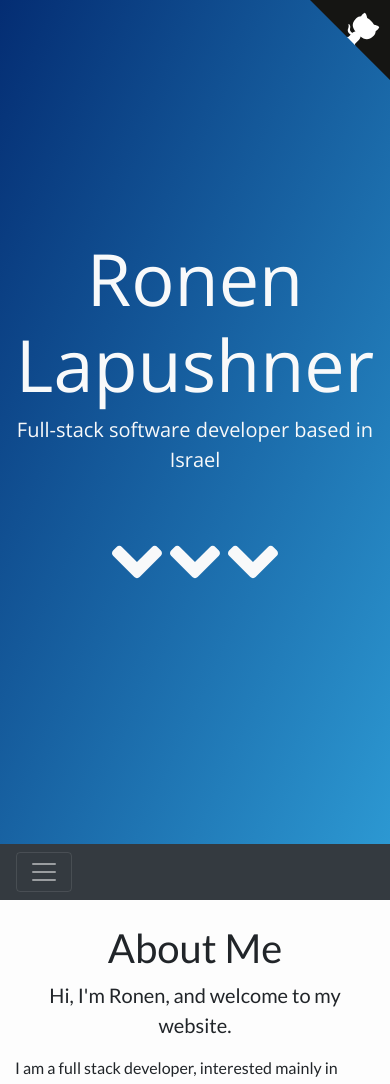
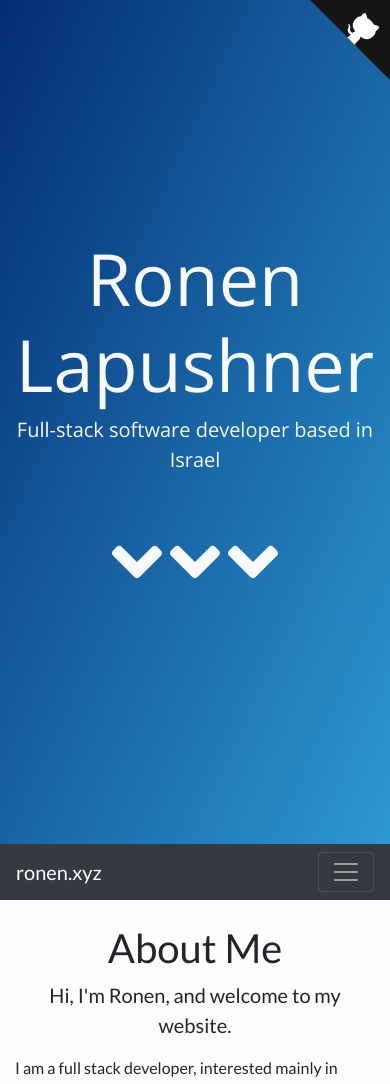
Before and after one commit to ronen25/ronen.xyz, a Vue app in the folder website/: page / in a window 390 px wide. Shown: the top 1084 px of the page. Built offline with nearby package versions, Linux system fonts and the light colour scheme; no server answers.

Commit message:
Show navbar brand when on Mobile

```diff
--- a/website/src/components/Header.vue
+++ b/website/src/components/Header.vue
@@ -18,6 +18,8 @@
 
     <!-- WEBPAGE NAVIGATION BAR -->
     <b-navbar id="navigation_bar" type="dark" variant="dark" toggleable="lg">
+      <b-navbar-brand class="d-sm-inline d-md-none d-lg-none d-xl-none" href="#navigation_bar">ronen.xyz</b-navbar-brand>
+
       <b-navbar-toggle target="nav-collapse"></b-navbar-toggle>
 
       <b-collapse id="nav-collapse" is-nav>
--- a/website/src/main.js
+++ b/website/src/main.js
@@ -36,7 +36,8 @@ import {
   BCardText,
   BCardImgLazy,
   BModal,
-  VBModal
+  VBModal,
+  BNavbarBrand
 } from 'bootstrap-vue'
 
 // UI Components
@@ -45,6 +46,7 @@ Vue.component( 'b-navbar', BNavbar )
 Vue.component( 'b-navbar-nav', BNavbarNav )
 Vue.component( 'b-nav-item', BNavItem )
 Vue.component( 'b-nav-item-dropdown', BNavItemDropdown )
+Vue.component( 'b-navbar-brand', BNavbarBrand )
 Vue.component( 'b-dropdown-item', BDropdownItem )
 Vue.component( 'b-collapse', BCollapse )
 Vue.component( 'b-navbar-toggle', BNavbarToggle )
```
